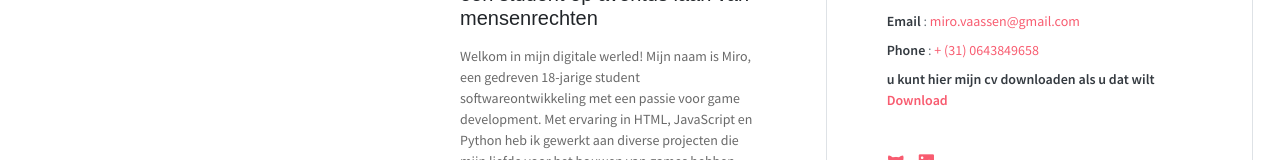
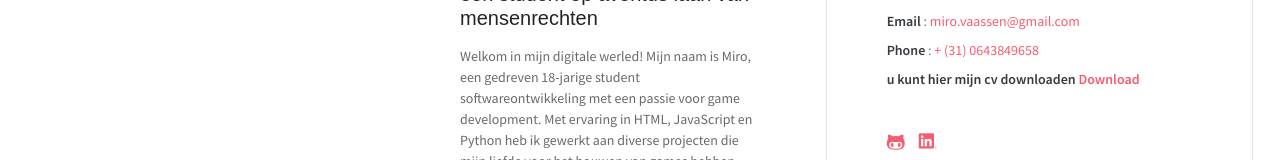
Before and after one commit to Orim12/portfolio, a SvelteKit app: page / in a window 1280 px wide. Shown: the part 886-1046 px from the top of the page. Built offline with nearby package versions, Linux system fonts and the light colour scheme.

Commit message:
Update +page.svelte

```diff
--- a/src/routes/+page.svelte
+++ b/src/routes/+page.svelte
@@ -100,7 +100,7 @@
                 <li><span>Birthdate</span> : 02/21/2006</li>
                 <li><span>Email</span> : <a href="mailto:miro.vaassen@gmail.com">miro.vaassen@gmail.com</a></li>
                 <li><span>Phone</span> : <a href="tel:+31643849658">+ (31) 0643849658</a></li>
-                <li><span>u kunt hier mijn cv downloaden als u dat wilt <a href="assets/pdf/Profile.pdf" target="_blank">Download</a></span></li>
+                <li><span>u kunt hier mijn cv downloaden <a href="assets/pdf/Profile.pdf" target="_blank">Download</a></span></li>
             </ul>
             <ul class="social-icons pt-3">
                 <li class="social-item"><a class="social-link" href="https://github.com/Orim12" aria-label="GitHub Profile"><i class="ti-github" aria-hidden="true"></i></a></li>
```
